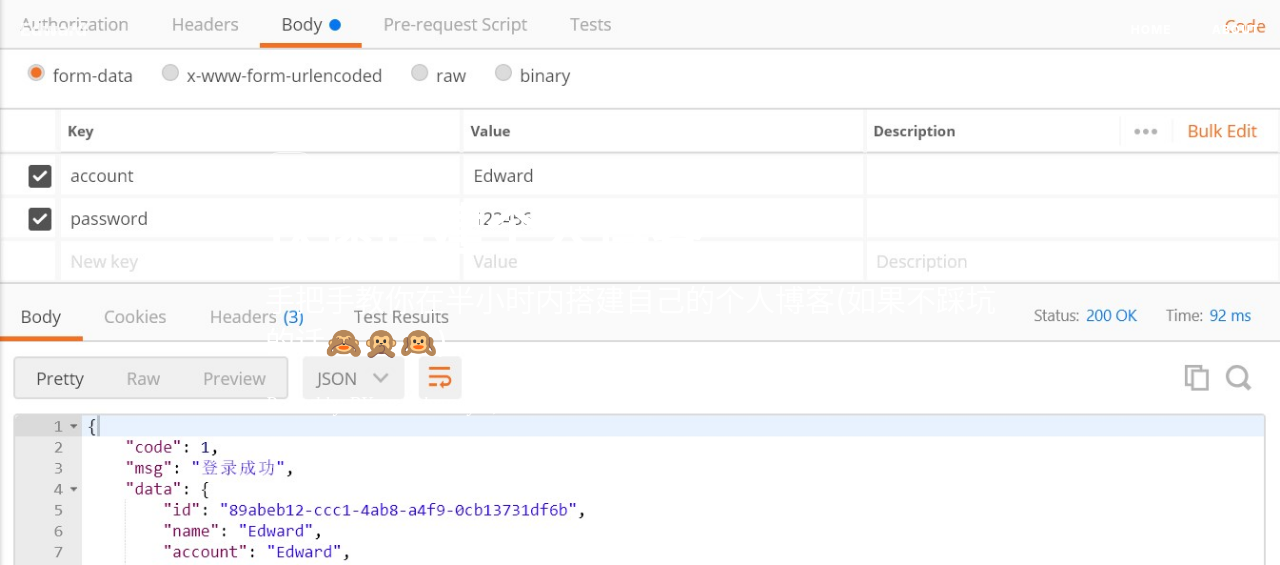
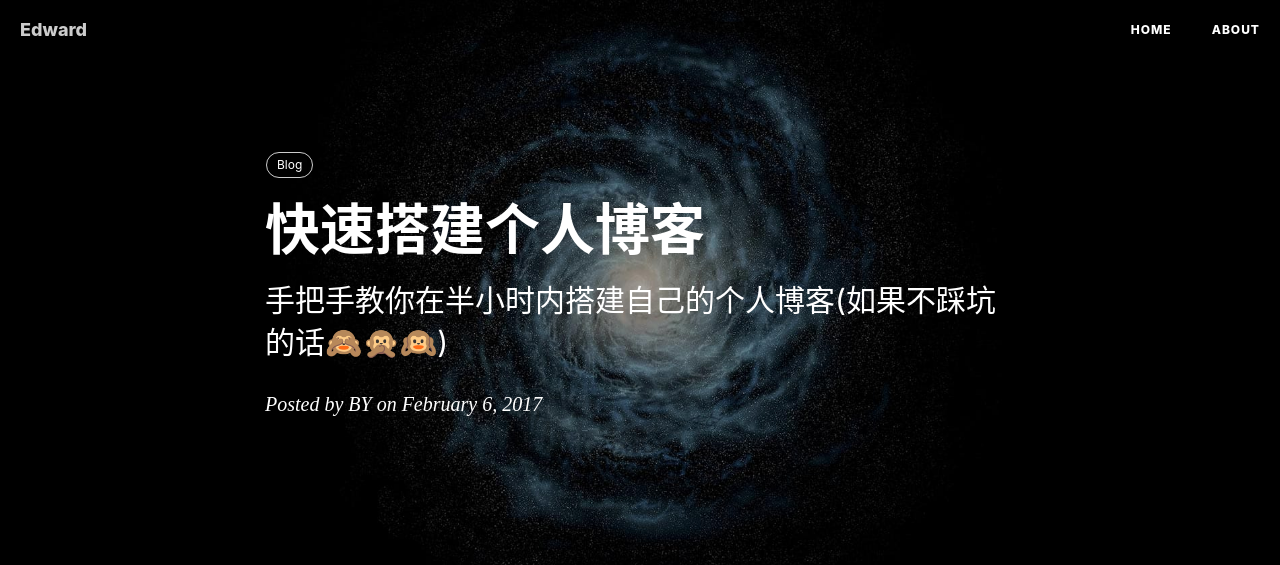
Before and after one commit to yfbx-repo/yfbx-repo.github.io, a Jekyll site: the page built from _posts/2017-02-06-快速搭建个人博客.md, in a window 1280 px wide. Shown: the top 565 px of the page. Built offline with Jekyll 4.4.1, drawn with Linux system fonts in a browser that asks for light colours; nearby versions of some CDN libraries; comment, search, counter and statistics services are not loaded; grey boxes are pictures that could not be loaded.

Commit message:
Update 2017-02-06-快速搭建个人博客.md

```diff
--- a/_posts/2017-02-06-快速搭建个人博客.md
+++ b/_posts/2017-02-06-快速搭建个人博客.md
@@ -4,7 +4,7 @@ title:      快速搭建个人博客
 subtitle:   手把手教你在半小时内搭建自己的个人博客(如果不踩坑的话🙈🙊🙉)
 date:       2017-02-06
 author:     BY
-header-img: img/postman_login.jpg
+header-img: img/post-bg-universe.jpg
 catalog: true
 tags:
     - Blog
```
